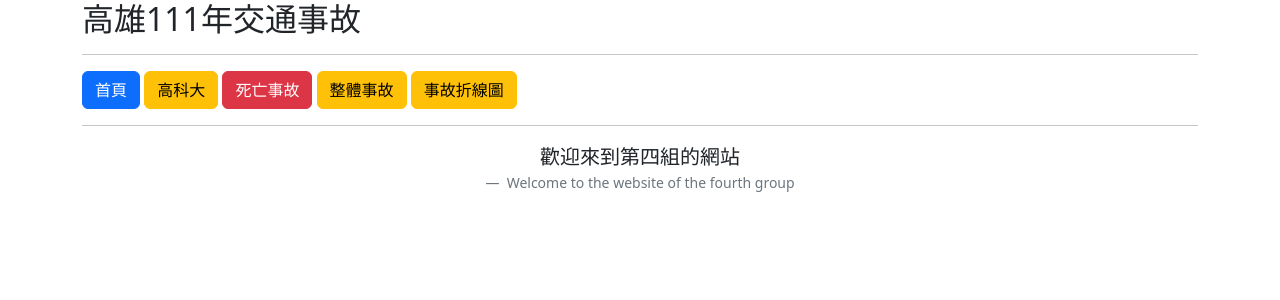
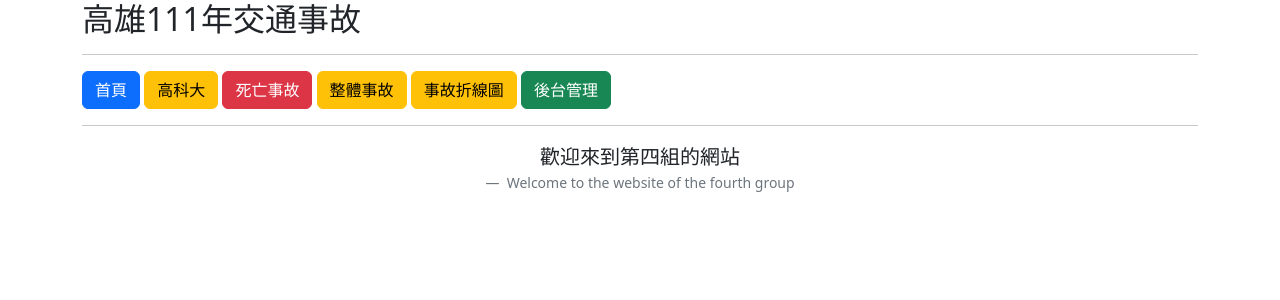
Before and after one commit to 1535414904/python-final04, a Django app: page / in a window 1280 px wide. Shown: the top 300 px of the page. Run offline with Django 4.2, Linux system fonts and the light colour scheme.

Commit message:
新增admin快捷鍵

```diff
--- a/mysite/views.py
+++ b/mysite/views.py
@@ -7,6 +7,7 @@ import random     # 匯入隨機模組
 from datetime import datetime
 from itertools import chain
 import re
+import os
 
 def index(request):
     mynames = ["第四組"]
--- a/templates/filter.html
+++ b/templates/filter.html
@@ -19,6 +19,7 @@
     <a class="btn btn-danger" href="/filter/">死亡事故</a>
     <a class="btn btn-warning" href="/kcg_data/">整體事故</a>
     <a class="btn btn-warning" href="/all/">事故折線圖</a>
+    <a class="btn btn-success" href="/admin/">後台管理</a>
     <hr>
   </div>
   <script src="https://cdn.jsdelivr.net/npm/bootstrap@5.3.0-alpha2/dist/js/bootstrap.bundle.min.js"
--- a/templates/index.html
+++ b/templates/index.html
@@ -18,6 +18,7 @@
         <a class="btn btn-danger" href="/filter/">死亡事故</a>
         <a class="btn btn-warning" href="/kcg_data/">整體事故</a>
         <a class="btn btn-warning" href="/all/">事故折線圖</a>
+        <a class="btn btn-success" href="/admin/">後台管理</a>
         <hr>
     </div>
     <script src="https://cdn.jsdelivr.net/npm/bootstrap@5.3.0-alpha2/dist/js/bootstrap.bundle.min.js"
```
Also changed, not shown: db.sqlite3, importCardata.py (added).
